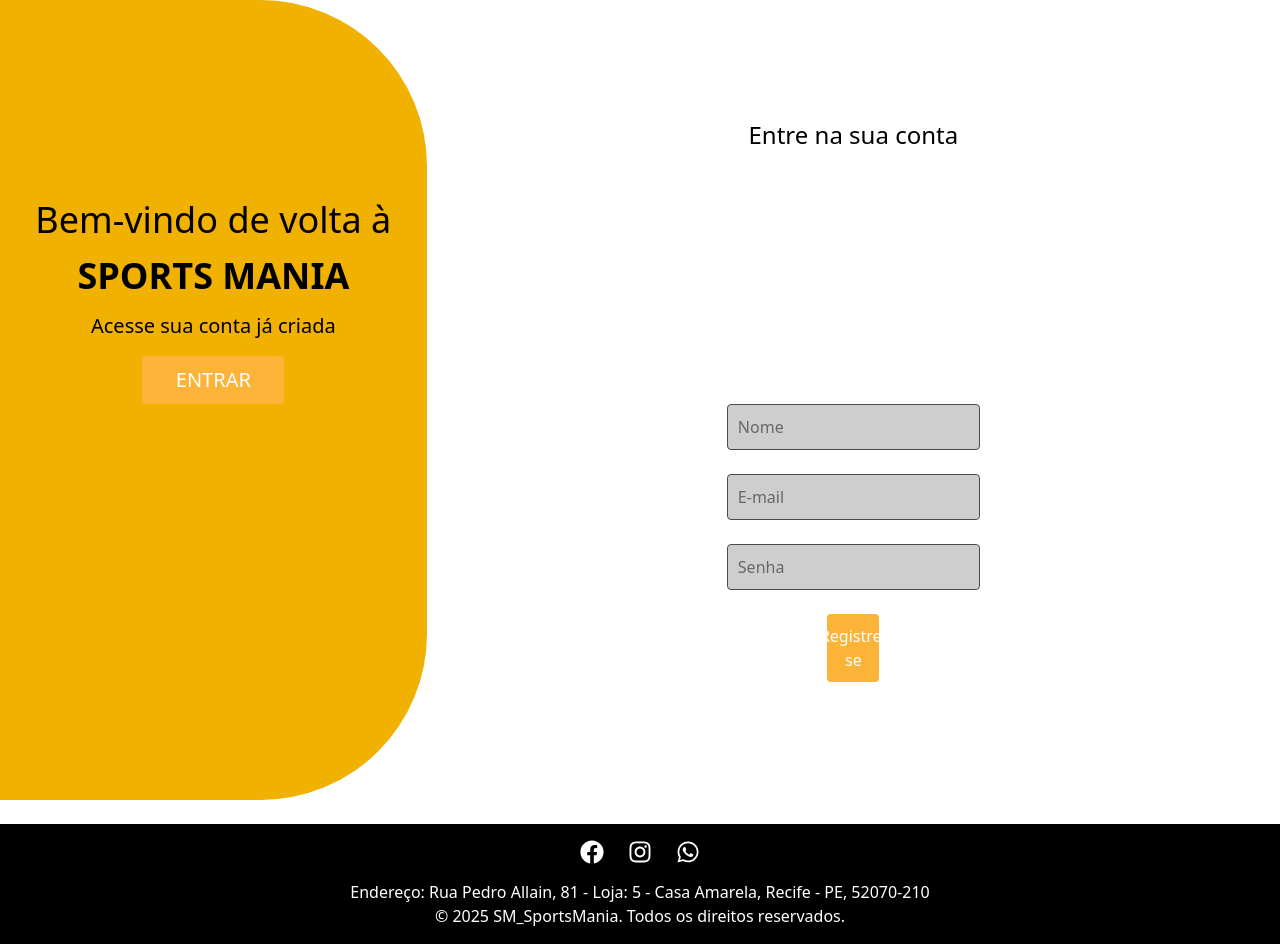
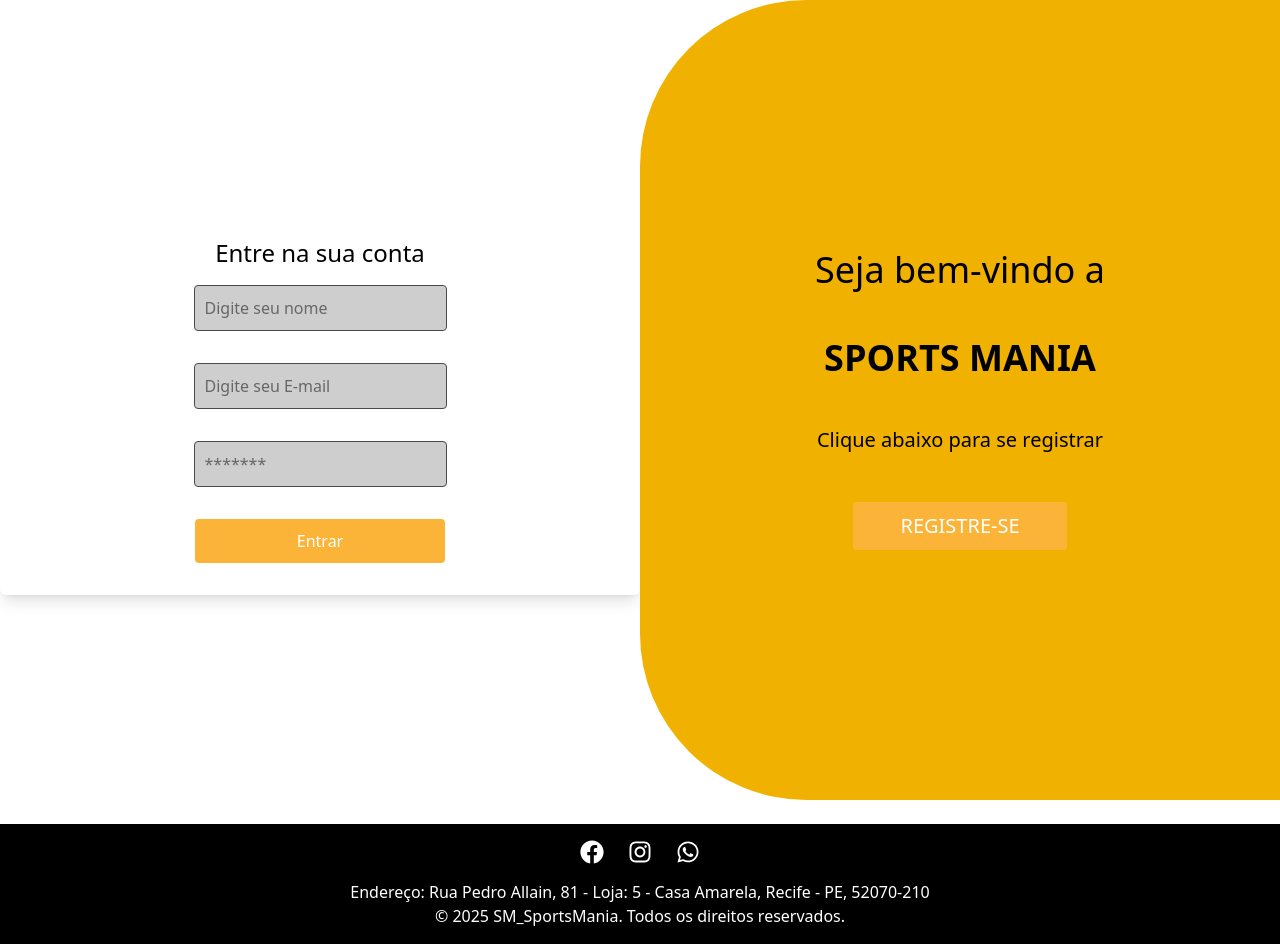
Before and after one commit to GabrielP02/SportsMania, a React (Vite) app: page /signin in a window 1280 px wide. Both pictures are taken after a click on the button "REGISTRE-SE". Built offline with nearby package versions, Linux system fonts and the light colour scheme.

Commit message:
update signIn/signUp

```diff
--- a/src/pages/SignIn.jsx
+++ b/src/pages/SignIn.jsx
@@ -22,8 +22,9 @@ const SignIn = () => {
   }
 
   return (
-    <div className="flex h-screen flex-row-reverse">
-      <div className="bg-yellow-500 rounded-l-[13vw] w-1/3 py-50 items-center">
+    <div className="flex flex-row-reverse items-center h-auto min-h-screen">
+
+      <div className="bg-yellow-500 rounded-l-[13vw] w-1/2 flex flex-col items-center justify-center h-screen gap-8">
         <h1 className="text-center font-normal text-4xl mb-4">
           Seja bem-vindo a
         </h1>
@@ -33,7 +34,7 @@ const SignIn = () => {
         <h3 className="text-center font-normal text-xl mb-4">
           Clique abaixo para se registrar
         </h3>
-        <div className="flex flex-col items-center">
+        <div className="flex flex-col items-center w-3/3">
           <button
             className="flex justify-center p-2 rounded-md w-1/3 self-center bg-black hover:bg-neutral-900 text-yellow-300"
             onClick={handleSignUpRedirect}
@@ -45,44 +46,49 @@ const SignIn = () => {
         </div>
       </div>
 
-      <div className="flex flex-1 flex-col justify-evenly items-center">
+      <div className="flex flex-col items-center justify-center w-1/2 ">
+
         <h2 className="text-center font-medium text-2xl mb-4">
           Entre na sua conta
         </h2>
-        <form className="space-y-6 w-2/3 items-center" onSubmit={handleLogin}>
+        <div className="flex flex-1 flex-col justify-evenly items-center">
+
+          <form className='space-y-8 sm:space-y-6 w-2/3 items-center'>
             <div>
               <input
-              className="bg-gray-300 p-2 rounded-md w-full"
+                className="border-2 outline-none rounded-md w-3/3 "
                 type="email"
-              placeholder="E-mail"
+                placeholder="Digite seu E-mail"
                 value={email}
-              onChange={(e) => setEmail(e.target.value)}
                 required
+                onChange={(e) => { setEmail(e.target.value); }}
               />
             </div>
             <div>
               <input
-              className="bg-gray-300 p-2 rounded-md w-full"
+                className="border-2 outline-none rounded-md w-3/3"
                 type="password"
-              placeholder="Senha"
+                placeholder="*******"
                 value={password}
-              onChange={(e) => setPassword(e.target.value)}
                 required
+                onChange={(e) => { setPassword(e.target.value); }}
               />
             </div>
-          <div className="flex flex-col items-center">
+            <div className="flex flex-col items-center w-3/3">
               <button
-              type="submit"
-              className="flex justify-center p-2 rounded-md w-1/2 self-center bg-yellow-500 hover:bg-yellow-300"
+                className="flex justify-center p-2 rounded-md w-1/2 self-center bg-gray-800  text-white hover:bg-gray-700 hover:scale-102  transition-all duration-150 ease-in-out"
+                onClick={handleLogin}
               >
-              <span className="font-medium">
-                ENTRAR
+                <span>
+                  Entrar
                 </span>
               </button>
             </div>
           </form>
         </div>
       </div>
+
+    </div>
   );
 }
 
--- a/src/pages/SignUp.jsx
+++ b/src/pages/SignUp.jsx
@@ -6,9 +6,9 @@ import { useNavigate } from "react-router-dom";
 
 const SignUp = () => {
 
-const[nome,setNome] = useState('');
-const[email,setEmail] = useState('');
-const[password,setPassword] = useState('');
+  const [nome, setNome] = useState('');
+  const [email, setEmail] = useState('');
+  const [password, setPassword] = useState('');
   const navigate = useNavigate();
 
   const handleClickEntrar = () => {
@@ -22,82 +22,85 @@ const handleRegister = () => {
     console.log(password);
   }
 
-return(
+  return (
     <>
-<div className="flex h-screen">
-<div className="bg-yellow-500 rounded-r-[13vw] w-1/3 py-50 items-center">
-        <h1 className="text-center font-normal text-4xl mb-4 ">
-          Bem-vindo de volta à
+      <div className="flex flex-row-reverse items-center h-auto min-h-screen">
+
+        <div className="bg-yellow-500 rounded-l-[13vw] w-1/2 flex flex-col items-center justify-center h-screen gap-8">
+          <h1 className="text-center font-normal text-4xl mb-4">
+            Seja bem-vindo a
           </h1>
-        <h1 className="text-center font-extrabold text-4xl mb-4 ">
+          <h1 className="text-center font-extrabold text-4xl mb-4">
             SPORTS MANIA
           </h1>
-        <h3 className="text-center font-normal text-xl   mb-4 ">
-         Acesse sua conta já criada
+          <h3 className="text-center font-normal text-xl mb-4">
+            Clique abaixo para se registrar
           </h3>
-        <div className="flex flex-col items-center">
+          <div className="flex flex-col items-center w-3/3">
             <button
               className="flex justify-center p-2 rounded-md w-1/3 self-center bg-black hover:bg-neutral-900 text-yellow-300"
               onClick={handleClickEntrar}
             >
               <span className="text-xl font-normal">
-                  ENTRAR
+                REGISTRE-SE
               </span>
             </button>
           </div>
         </div>
-<div className="flex flex-1 flex-col justify-evenly items-center">
-        <h2 className="text-center font-medium text-2xl mb-4 ">
+
+        <div className="h-1/2 shadow-lg rounded-md bg-white p-8 flex flex-col w-2/3 sm:w-1/2">
+
+          <h2 className="text-center font-medium text-2xl mb-4">
             Entre na sua conta
           </h2>
-    <div>
-        <img>
-        </img>
-    </div>
-          <form className="space-y-6 w-2/3 items-center">
+
+          <div className="flex flex-col justify-center items-center w-full">
+            <form className='gap-8 flex flex-col justify-center items-center w-full'>
               <div>
                 <input
-                className="bg-gray-300 p-2 rounded-md w-3/3"
+                  className="border-2 outline-none rounded-md w-3/3"
                   type="text"
-                placeholder="Nome"
+                  placeholder="Digite seu nome"
                   value={nome}
+                  required
                   onChange={(e) => { setNome(e.target.value); }}
-                required
                 />
               </div>
               <div>
                 <input
-                className="bg-gray-300 p-2 rounded-md w-3/3"
+                  className="border-2 outline-none rounded-md w-3/3 "
                   type="email"
-                placeholder="E-mail"
+                  placeholder="Digite seu E-mail"
                   value={email}
+                  required
                   onChange={(e) => { setEmail(e.target.value); }}
-                required
                 />
               </div>
               <div>
                 <input
-                className="bg-gray-300 p-2 rounded-md w-3/3"
+                  className="border-2 outline-none rounded-md w-3/3"
                   type="password"
-                placeholder="Senha"
+                  placeholder="*******"
                   value={password}
+                  required
                   onChange={(e) => { setPassword(e.target.value); }}
-                required
                 />
               </div>
-            <div className="flex flex-col items-center">
+              <div className="flex flex-col items-center w-3/3">
                 <button
-                className="flex justify-center p-2 rounded-md w-1/2 self-center bg-yellow-500 hover:bg-yellow-300"
+                  className="flex justify-center p-2 rounded-md w-1/2 self-center bg-gray-800  text-white hover:bg-gray-700 hover:scale-102  transition-all duration-150 ease-in-out"
                   onClick={handleRegister}
                 >
-                <span className="font-medium">
-                  Registre-se
+                  <span>
+                    Entrar
                   </span>
                 </button>
               </div>
             </form>
           </div>
         </div>
+
+      </div>
     </>
   );
 }
```
Lines whose indentation alone changed are shown as unchanged.
